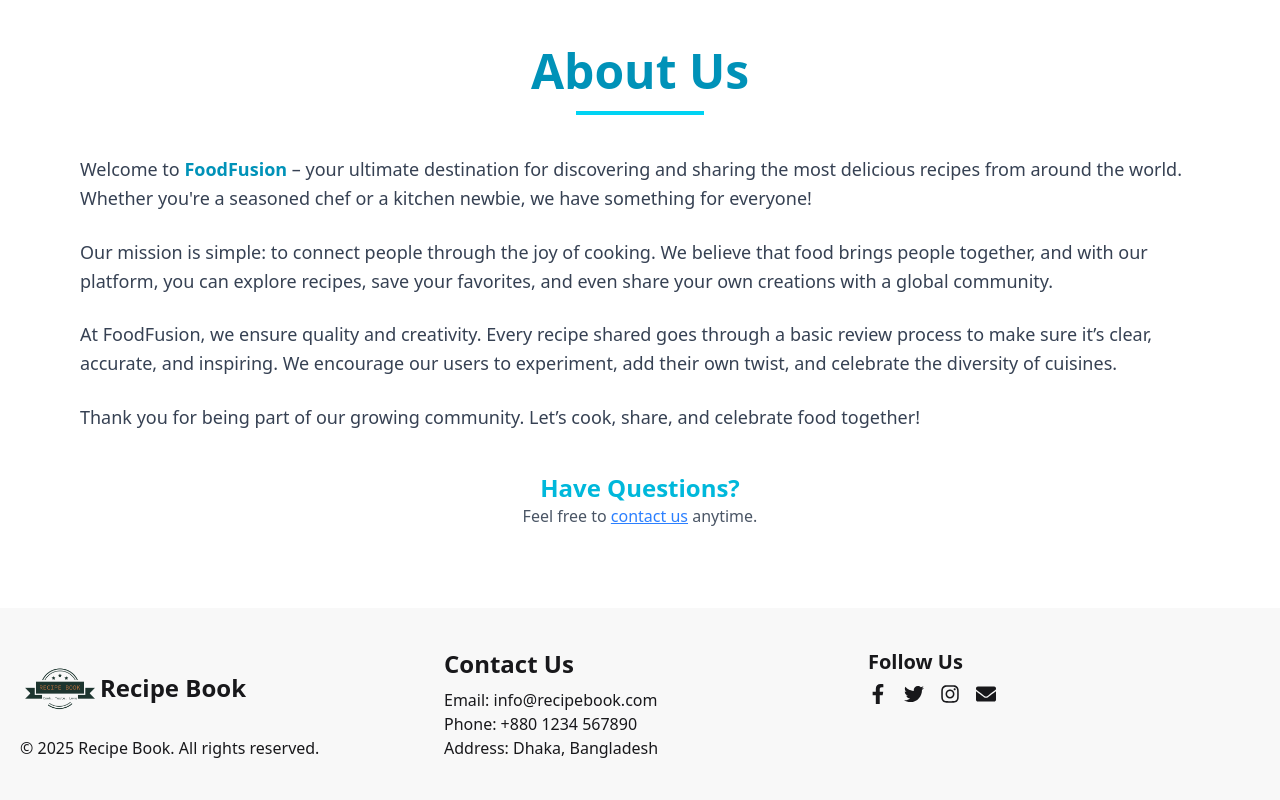
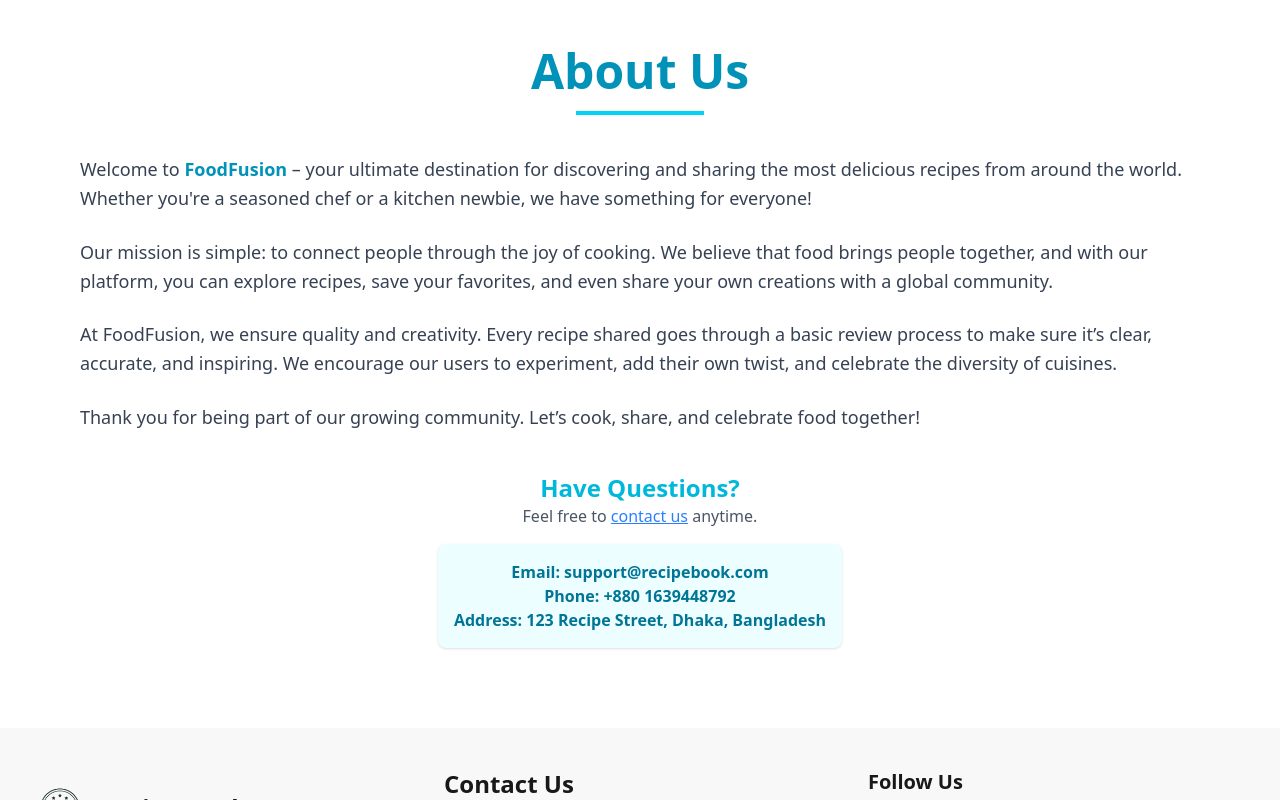
Before and after one commit to Abir-hasan-52/Recipe-Book-client-side, a React (Vite) app: page / in a window 1280 px wide. Both pictures are taken after a click on the element "contact us". Shown: the part 1597-2397 px from the top of the page. Built offline with nearby package versions, Linux system fonts and the light colour scheme; no server answers.

Commit message:
contact us

```diff
--- a/src/Components/About.jsx
+++ b/src/Components/About.jsx
@@ -1,6 +1,8 @@
-import React from 'react';
+import React, { useState } from 'react';
 
 const About = () => {
+  const [showContact, setShowContact] = useState(false);
+
   return (
     <div className="max-w-6xl mx-auto px-4 py-10">
       <h1 className="text-5xl font-bold text-center mb-4 text-cyan-600">
@@ -28,7 +30,23 @@ const About = () => {
 
       <div className="mt-10 text-center">
         <h2 className="text-2xl font-semibold text-cyan-500">Have Questions?</h2>
-        <p className="text-md text-gray-600">Feel free to <span className="underline text-blue-500 cursor-pointer">contact us</span> anytime.</p>
+        <p className="text-md text-gray-600">
+          Feel free to{" "}
+          <span
+            className="underline text-blue-500 cursor-pointer"
+            onClick={() => setShowContact((prev) => !prev)}
+          >
+            contact us
+          </span>{" "}
+          anytime.
+        </p>
+        {showContact && (
+          <div className="mt-4 bg-cyan-50 p-4 rounded-lg shadow inline-block">
+            <p className="font-semibold text-cyan-700">Email: support@recipebook.com</p>
+            <p className="font-semibold text-cyan-700">Phone: +880 1639448792</p>
+            <p className="font-semibold text-cyan-700">Address: 123 Recipe Street, Dhaka, Bangladesh</p>
+          </div>
+        )}
       </div>
     </div>
   );
```
